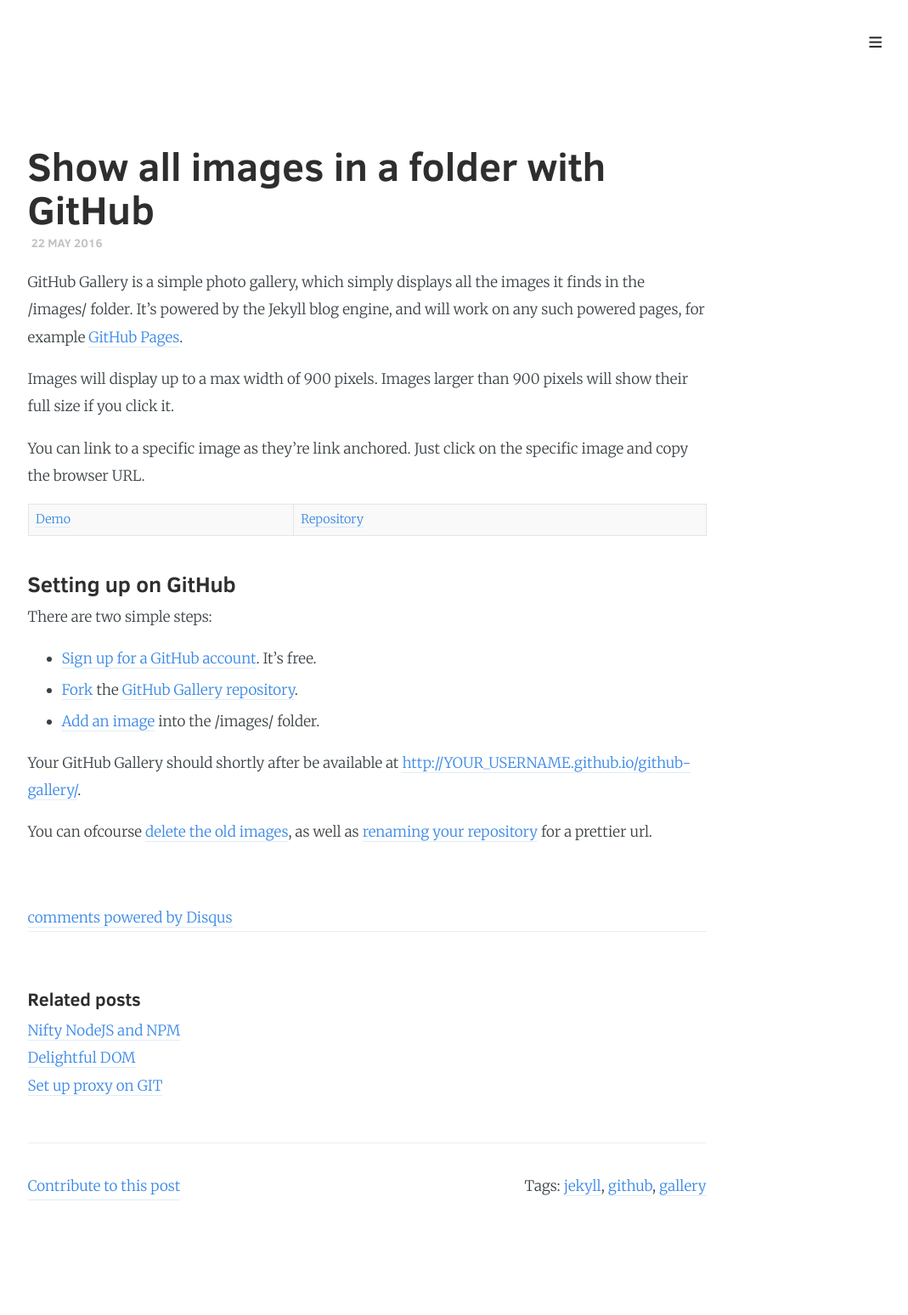
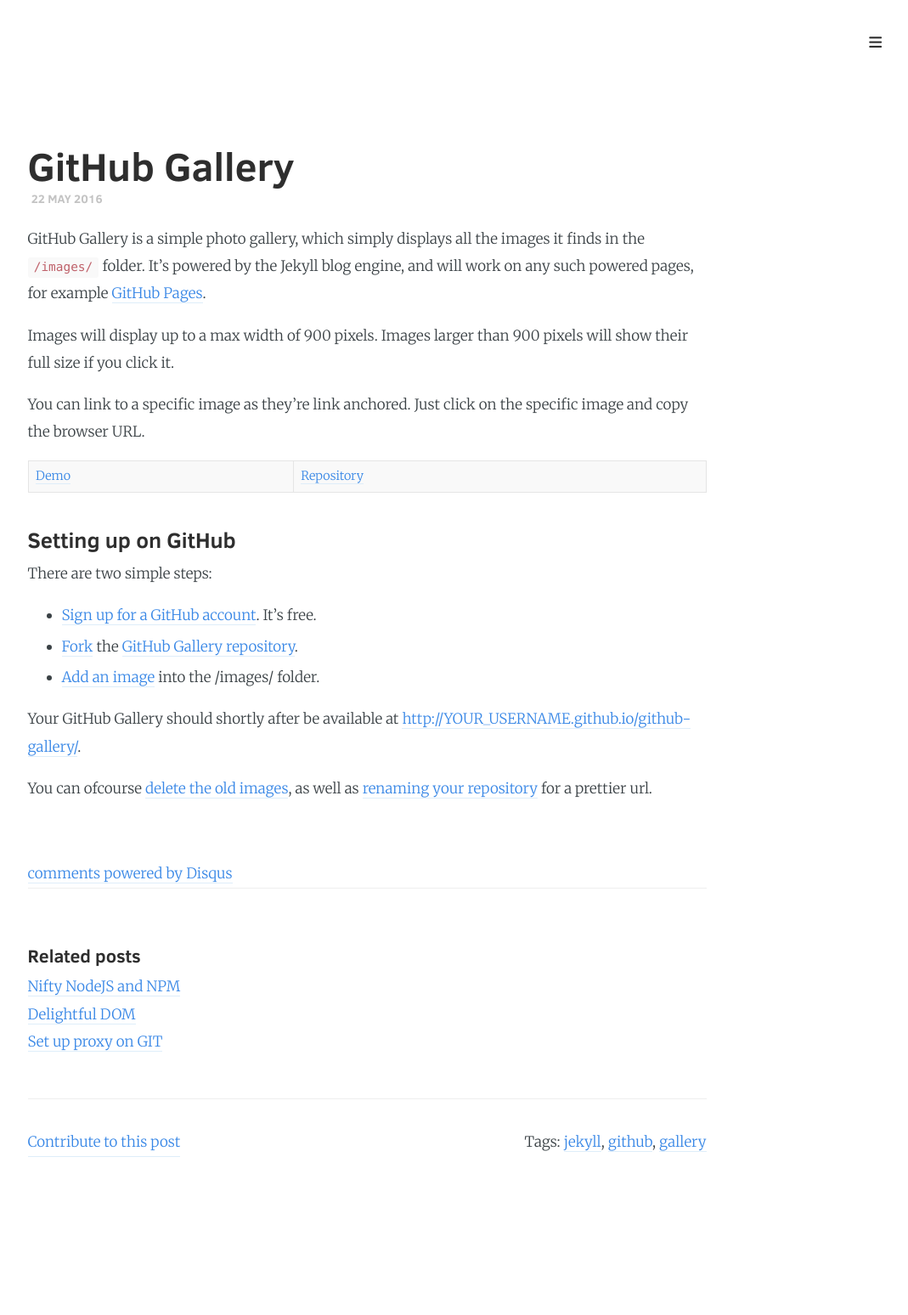
Before and after one commit to cirgl/lthr.github.io, a Jekyll site: the page built from _posts/2016-05-22-setup-github-gallery.md, in a window 1280 px wide. Shown: the whole page at 85% size, without its empty margins (208-1277 px from the left). Built offline with Jekyll 4.4.1, drawn with Linux system fonts in a browser that asks for light colours; nearby versions of some CDN libraries; comment, search, counter and statistics services are not loaded; after the commit the page ends 1497 px from its top, so only the background shows below that.

Commit message:
update title

```diff
--- a/_posts/2016-05-22-setup-github-gallery.md
+++ b/_posts/2016-05-22-setup-github-gallery.md
@@ -1,13 +1,13 @@
 ---
 layout: post
-title: Show all images in a folder with GitHub
+title: GitHub Gallery
 tags:
 - jekyll
 - github
 - gallery
 ---
 
-GitHub Gallery is a simple photo gallery, which simply displays all the images it finds in the /images/ folder. It's powered by the Jekyll blog engine, and will work on any such powered pages, for example [GitHub Pages](https://pages.github.com/).
+GitHub Gallery is a simple photo gallery, which simply displays all the images it finds in the `/images/` folder. It's powered by the Jekyll blog engine, and will work on any such powered pages, for example [GitHub Pages](https://pages.github.com/).
 
 
 Images will display up to a max width of 900 pixels. Images larger than 900 pixels will show their full size if you click it.
```
